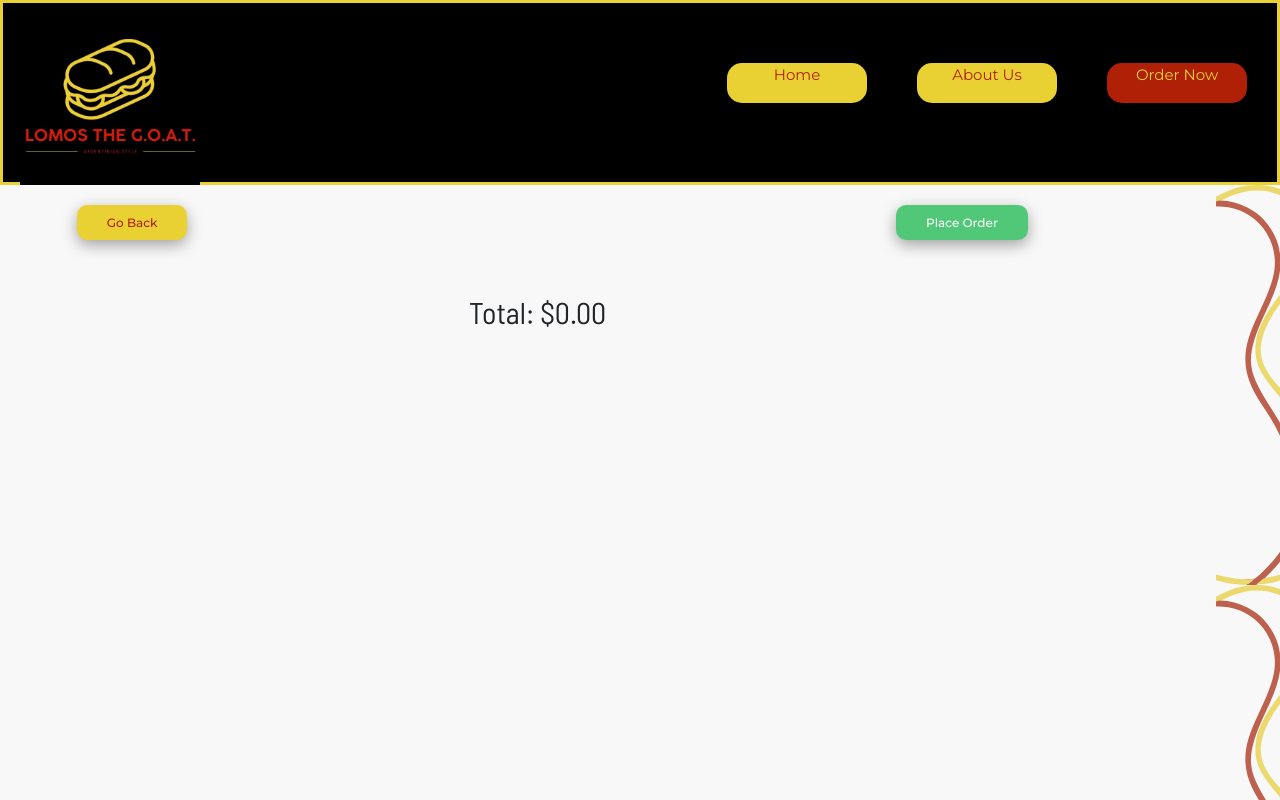
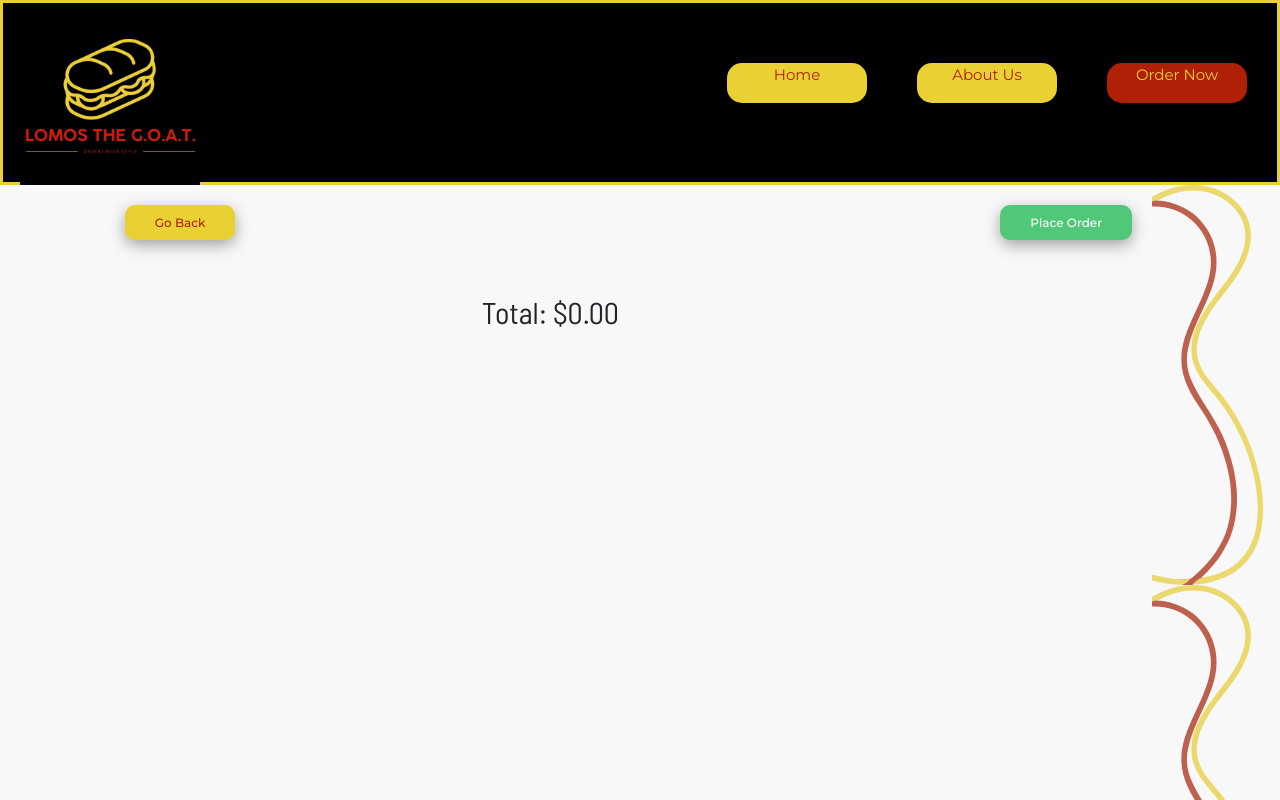
Before and after one commit to JorgeLG87/Lomos-the-G.O.A.T, a React (Vite) app: page /showcart in a window 1280 px wide. Built offline with nearby package versions, Linux system fonts and the light colour scheme; the HTML template or start-up script is replaced by a standard one.

Commit message:
CSS for desktop

```diff
--- a/src/Components/Form.css
+++ b/src/Components/Form.css
@@ -40,7 +40,7 @@
 
 .submit-button-form {
     width: 30%;
-    height: 35px;
+    height: 40px;
     border: none;
     background-color: #E9D134;
     color: #AF2007;
@@ -50,6 +50,9 @@
     border-radius: 10px;
     margin-left: 35%;
     margin-top: 50px;
+}
+.submit-button-form:hover {
+    cursor: pointer;
 }
 
 .submit-btn {
--- a/src/Components/QueEsLomo.css
+++ b/src/Components/QueEsLomo.css
@@ -54,7 +54,7 @@
 
 .lomo-title {
     margin-left: 0px;
-    margin-top: 20px;
+    margin-top: 0px;
     font-family: "Barlow Semi Condensed";
     font-size: 45px;
     font-weight: 400;
@@ -66,9 +66,10 @@
 }
 
 .lomo-text {
-    margin-top: -20px;
+    margin-top: -15px;
     margin-left: 00px;
     line-height: 19px;
+    font-size: 20px;
     font-family: "Barlow Semi Condensed";
     font-weight: 300;
     @media (width < 450px) {
@@ -121,7 +122,8 @@
     font-size: 55px;
     font-family: "Montserrat";
     font-weight: 600;
-    font-stretch: ultra-expanded;
+    /* font-stretch: ultra-expanded; */
+
     /* background: linear-gradient(120deg, rgb(200, 0, 0), rgb(253, 230, 21)); */
     background: #E9D134;
     -webkit-background-clip: text;
--- a/src/Components/ShowCart.css
+++ b/src/Components/ShowCart.css
@@ -8,7 +8,7 @@
     grid-template-columns: 50% 50%;
     padding-left: 5%;
     padding-right: 5%;
-    margin-left: -10%;
+    margin-left: 0%;
     @media (width < 450px) {
         margin-left: 0%;
     }
@@ -81,8 +81,8 @@
     flex-direction: column;
     /* align-items: center; */
     text-align: center;
-    padding-left: 10%;
-    padding-right: 10%;
+    padding-left: 5%;
+    padding-right: 0%;
     overflow: hidden;
     /* min-height: 100vh; */
     /* overflow-x: hidden; */
@@ -110,14 +110,14 @@
 
 .list-products {
     border-radius: 10px;
-    width: 100%;;
+    width: 70%;;
     height: fit-content;
     display: flex;
     flex-direction: column;
     margin-top: 75px;
     align-items: center;
     text-align: center;
-    border: 0.5px solid black;
+    /* border: 0.5px solid black; */
     box-shadow: rgba(50, 50, 93, 0.25) 0px 13px 27px -5px, rgba(0, 0, 0, 0.3) 0px 8px 16px -8px;
     background-color: white;
     @media (width < 450px) {
--- a/src/Pages/Home.jsx
+++ b/src/Pages/Home.jsx
@@ -170,8 +170,8 @@ export default function Home({ slides }) {
           </div>
         </div>
         <div className="icon-container">
-          <img className="face" src="/facebook.png"/>
-          <img className="location" src="/location.png"/>
+          {/* <img className="face" src="/facebook.png"/> */}
+          {/* <img className="location" src="/location.png"/> */}
         </div>
         <QueEsLomo/>
           <Link className="link" to="/order-now" style={{textDecoration:"none", marginTop:"80px", display:"contents"}}>
```
